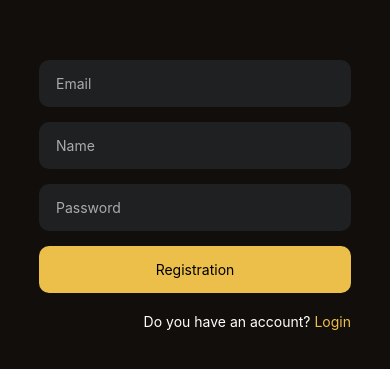
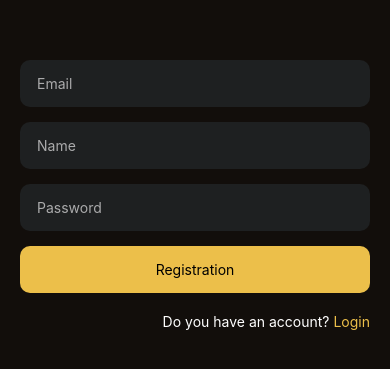
Before and after one commit to ArtyomVardanyan/Bankster, a React Native app: screen /Register in a window 390 px wide. Shown: the part 227-596 px from the top of the page. Built offline with nearby package versions, Linux system fonts and the light colour scheme.

Commit message:
homepage

```diff
--- a/App.js
+++ b/App.js
@@ -2,7 +2,7 @@ import UserPage from './src/components/pages/UserPage';
 import HomePage from './src/components/pages/HomePage';
 import LoginPage from './src/components/pages/LoginPage';
 import RegisterPage from './src/components/pages/RegisterPage';
-import { StyleSheet, Text, View } from 'react-native';
+import { StyleSheet, View } from 'react-native';
 import TransferPage from './src/components/pages/TransferPage';
 import { NavigationContainer } from '@react-navigation/native';
 import { createNativeStackNavigator } from '@react-navigation/native-stack';
@@ -11,9 +11,8 @@ const Stack = createNativeStackNavigator();
 
 export default function App() {
   return (
-    <View style={styles.container}>
       <NavigationContainer>
-        <Stack.Navigator screenOptions={{headerShown: false}} initialRouteName="Login">
+          <Stack.Navigator screenOptions={{ headerShown: false }} initialRouteName="Home">
             <Stack.Screen name="Login" component={LoginPage} />
             <Stack.Screen name="User" component={UserPage} />
             <Stack.Screen name="Transfer" component={TransferPage} />
@@ -21,7 +20,6 @@ export default function App() {
             <Stack.Screen name="Home" component={HomePage} />
           </Stack.Navigator>
       </NavigationContainer>
-    </View>
   );
 }
 
--- a/package.json
+++ b/package.json
@@ -20,6 +20,7 @@
     "expo-status-bar": "~1.3.0",
     "react": "17.0.2",
     "react-dom": "17.0.2",
+    "react-icons": "^4.4.0",
     "react-native": "0.68.2",
     "react-native-web": "0.17.7"
   },
--- a/src/components/Button.js
+++ b/src/components/Button.js
@@ -16,14 +16,13 @@ const Button = ({ children, type, ...props }) => {
 const styles = StyleSheet.create({
     button: {
         alignItems: "center",
-        width: '80vw',
+        width: 350,
         padding: 15,
         backgroundColor: '#ECBF4A',
         borderRadius: 10,
     },
     easyText: {
         color: '#ECBF4A',
-        borderRadius: 10,
     },
     buttonText: {
         color: '#000'
--- a/src/components/pages/HomePage.js
+++ b/src/components/pages/HomePage.js
@@ -1,27 +1,36 @@
-import { View, StyleSheet, Image, Text } from 'react-native'
-import React from 'react'
+import { View, StyleSheet, Image, Text } from 'react-native';
+import { MaterialIcons } from '@expo/vector-icons';
 
 const HomePage = ({ navigation }) => {
     return (
         <View style={styles.container}>
             <View style={styles.hello}>
+                <View style={styles.userInfo}>
                     <Image
                         style={styles.logo}
                         source={{
                             uri: 'https://cdn-icons-png.flaticon.com/512/149/149071.png',
                         }}
                     />
-                <Text style={styles.name}>&nbsp;&nbsp;&nbsp;Hello, Vaxo</Text>
+                    <Text style={styles.name}>&nbsp;&nbsp;&nbsp;<Text style={styles.bold}>Hello,</Text> Vaxo</Text>
+                </View>
+                <Text onPress={() => {navigation.navigate('Login')}} style={styles.icon}>
+                <MaterialIcons name="logout" size={24} color="#5A5857" />
+                </Text>
             </View>
             <View style={styles.cart}>
                 <View style={styles.mastercard}><Image
-                    style={styles.icon}
+                    style={styles.iconMastercard}
                     source={{
                         uri: 'https://logos-world.net/wp-content/uploads/2020/09/Mastercard-Logo.png',
                     }}
                 /></View>
+                <View><Text style={styles.price}>$54.567</Text></View>
+                <View style={styles.info}>
+                    <Text style={styles.infoCode}>• 3952</Text>
+                    <Text style={styles.infoDate}> 09 / 28 </Text>
                 </View>
-            <View></View>
+            </View>
         </View>
     )
 }
@@ -31,41 +40,65 @@ const styles = StyleSheet.create({
         flex: 1,
         backgroundColor: '#120E0B',
         alignItems: 'center',
-        width: '80%',
-        marginTop: 20,
+        width: '100%',
+        paddingTop: 50,
     },
     logo: {
-        width: 40,
-        height: 40,
+        width: 45,
+        height: 45,
     },
     name: {
         color: '#fff'
     },
     hello: {
-        width: '80vw',
+        width: 350,
         alignItems: 'center',
         flexDirection: 'row',
+        justifyContent: 'space-between'
     },
     cart: {
-        width: '80vw',
-        height: '20vh',
+        width: 350,
+        height: 200,
         backgroundColor: '#1F1D1B',
-        flexDirection: 'row',
-        justifyContent: 'flex-end',
+        flexDirection: 'column',
         padding: 20,
         borderRadius: 20,
         marginTop: 50,
     },
-    icon: {
+    iconMastercard: {
         width: 50,
         height: 30,
     },
     price: {
         color: '#fff',
+        fontSize: 45,
+        marginTop: 28,
     },
     mastercard: {
-
-    }
+        flexDirection: 'row',
+        justifyContent: 'flex-end',
+    },
+    bold: {
+        fontWeight: 'bold',
+    },
+    info: {
+        flexDirection: 'row',
+        justifyContent: "space-between",
+        marginTop: 'auto'
+    },
+    infoDate: {
+        color: '#fff',
+        backgroundColor: '#5A5857',
+        padding: 4,
+        borderRadius: 50,
+    },
+    infoCode: {
+        color: '#5A5857',
+    },
+    userInfo: {
+        flexDirection: 'row',
+        alignItems: 'center',
+    },
 });
 
 export default HomePage;
--- a/src/components/pages/LoginPage.js
+++ b/src/components/pages/LoginPage.js
@@ -22,10 +22,10 @@ const styles = StyleSheet.create({
     backgroundColor: '#120E0B',
     alignItems: 'center',
     justifyContent: 'center',
-    width: '80%',
+    width: '100%',
   },
   input: {
-    width: '80vw',
+    width: 350,
     backgroundColor: '#1E2021',
     borderRadius: 10,
     paddingVertical: 15,
@@ -37,10 +37,9 @@ const styles = StyleSheet.create({
     marginBottom: 15,
   },
   text: {
-    width: '80vw',
+    width: 350,
     marginTop: '-15px',
     alignItems: 'flex-end',
-    // flexDirection: 'column',
     marginTop: 5,
   }
 });
--- a/src/components/pages/RegisterPage.js
+++ b/src/components/pages/RegisterPage.js
@@ -10,7 +10,8 @@ const RegisterPage = ({ navigation }) => {
       <TextInput placeholderTextColor="#ABABAC" type='password' placeholder='Password' style={styles.input} />
       <Button style={styles.btn} onPress={() => navigation.navigate('Login')}>Registration</Button>
       <View style={styles.text}>
-        <Text style={styles.question}>Do you have an account? <Button type='easy' onPress={() => navigation.navigate('Login')}>Login</Button></Text>
+        <Text style={styles.question}>Do you have an account? </Text>
+        <Button type='easy' onPress={() => navigation.navigate('Login')}>Login</Button>
       </View>
     </View>
   )
@@ -24,10 +25,10 @@ const styles = StyleSheet.create({
     justifyContent: 'center',
     alignItems: 'center',
 
-    width: '90%',
+    width: '100%',
   },
   input: {
-    width: '80vw',
+    width: 350,
     backgroundColor: '#1E2021',
     borderRadius: 10,
     paddingVertical: 15,
@@ -39,10 +40,9 @@ const styles = StyleSheet.create({
     marginBottom: 15,
   },
   text: {
-    width: '80vw',
-    marginTop: '-15px',
-    alignItems: 'flex-end',
-    flexDirection: 'column',
+    width: 350,
+    justifyContent: 'flex-end',
+    flexDirection: 'row',
     marginTop: 5,
   },
   question: {
--- a/src/components/pages/TransferPage.js
+++ b/src/components/pages/TransferPage.js
@@ -24,27 +24,26 @@ const styles = StyleSheet.create({
     container: {
         flex: 1,
         backgroundColor: '#120E0B',
-        width: '90%',
+        width: '80%',
 
     },
     navigate: {
         alignItems: 'center',
-        marginTop: '20px',
+        marginTop: 20,
         flexDirection: 'row',
         justifyContent: 'space-between',
     },
     heading: {
         fontWeight: 'bold',
         color: '#fff',
-        marginLeft: '0px',
     },
     transfer: {
         fontWeight: 'bold',
         color: '#fff',
-        marginRight: '130px',
+        marginRight: 130,
     },
     name: {
-        marginTop: '200px',
+        marginTop: 200,
         alignItems: 'center',
         fontWeight: 'bold',
     },
@@ -52,11 +51,11 @@ const styles = StyleSheet.create({
         color: '#fff',
     },
     money: {
-        marginTop: '20px',
+        marginTop: 20,
         alignItems: 'center',
         fontWeight: 'bold',
         color: '#fff',
-        marginBottom: '100px',
+        marginBottom: 100,
 
 
     },
--- a/src/components/pages/UserPage.js
+++ b/src/components/pages/UserPage.js
@@ -15,7 +15,7 @@ export default function UserPage() {
   return (
     <View style={styles.container}>
         <View style={styles.personInfo}>
-            <FontAwesome name="user-circle" size={90} color="white" />
+            <FontAwesome name="user-circle" color="white" />
             <Text style={styles.anun}>{name}</Text>
         </View>
         <View style={styles.changeName}>
```
Also changed, not shown: 1 other file (tests, documents, lock files or other folders). Lines whose indentation alone changed are shown as unchanged.
